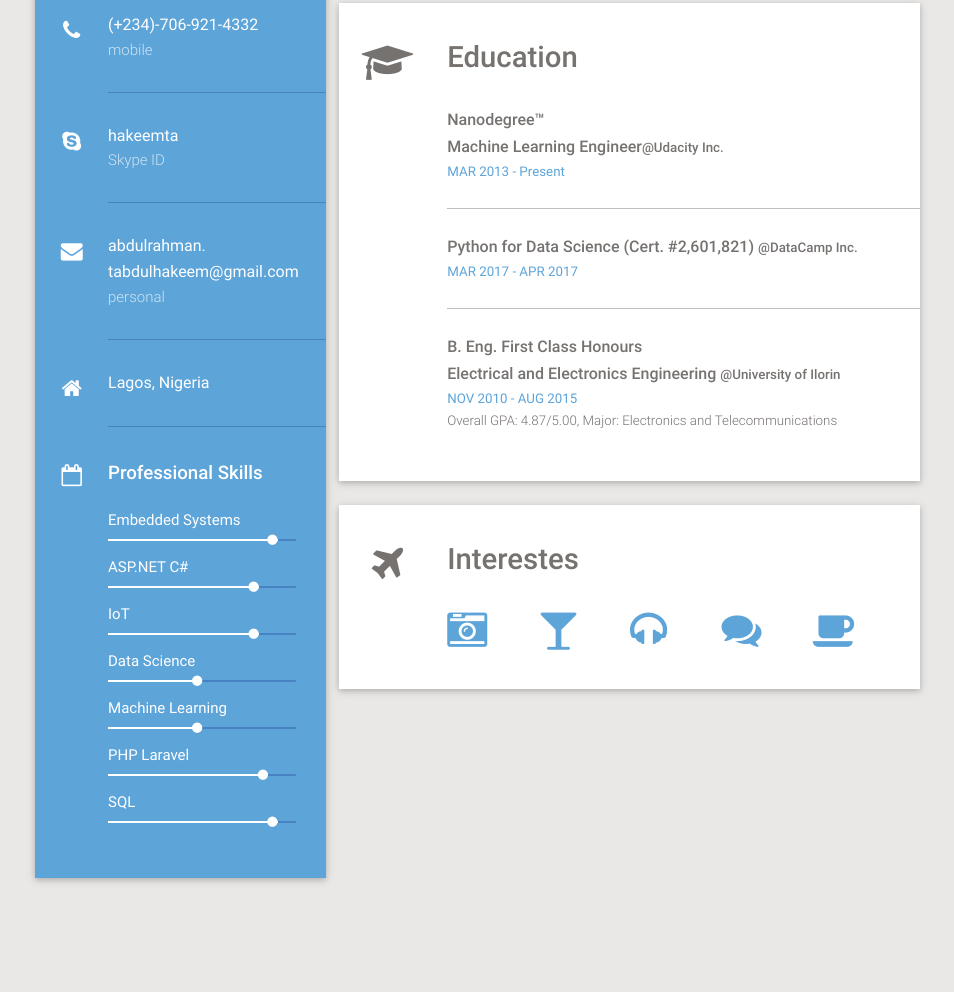
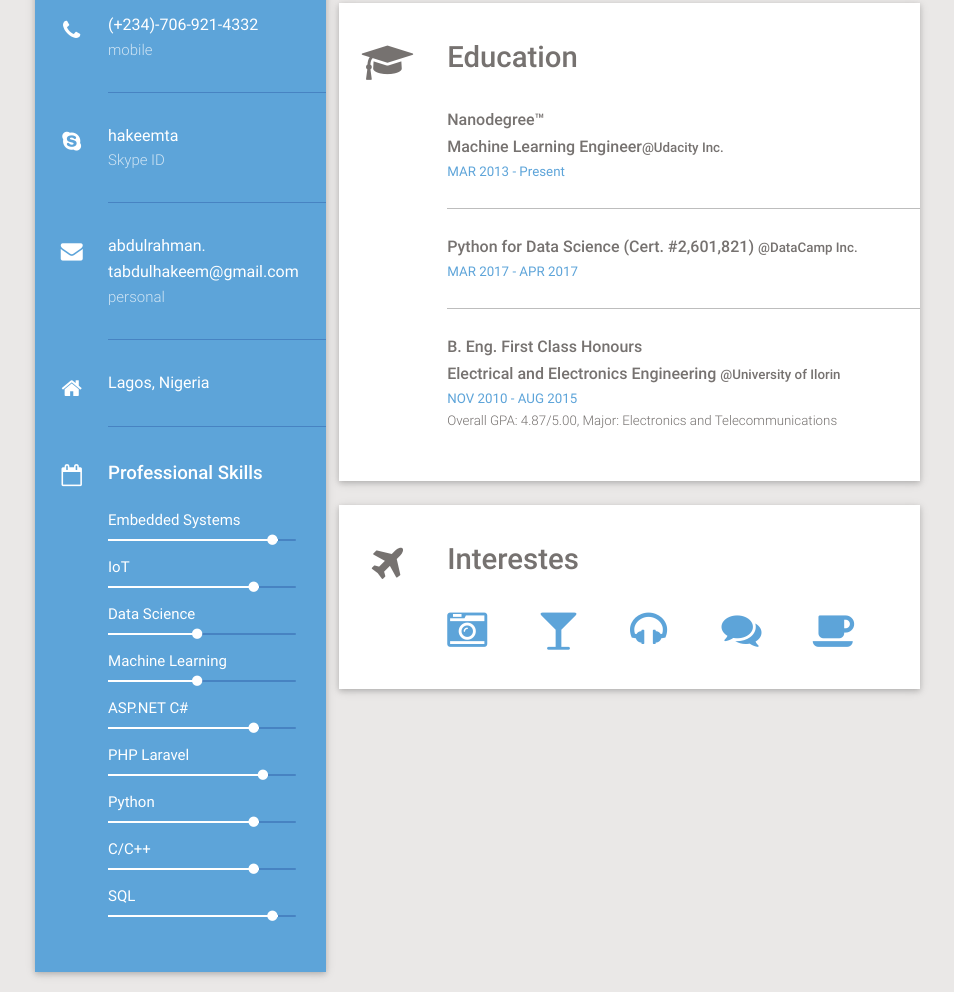
Before and after one commit to hakeemta/hakeemta.github.io, a plain HTML site: page index.html in a window 1280 px wide. Shown: the part 607-1599 px from the top of the page, without its empty margins (168-1122 px from the left). Before the commit the page ends 1505 px from the top, so only its background shows below. Drawn offline with Linux system fonts and the light colour scheme.

Commit message:
Added More Skills

```diff
--- a/index.html
+++ b/index.html
@@ -196,11 +196,6 @@
                                         <div class="determinate"> 90% </div>
                                     </div>
 
-                                    <span>ASP.NET C#</span>
-                                    <div class="progress">
-                                        <div class="determinate"> 80%</div>
-                                    </div>
-
                                     <span>IoT</span>
                                     <div class="progress">
                                         <div class="determinate">80%</div>
@@ -216,9 +211,24 @@
                                         <div class="determinate">50%</div>
                                     </div>
 
+                                    <span>ASP.NET C#</span>
+                                    <div class="progress">
+                                        <div class="determinate"> 80%</div>
+                                    </div>
+
                                     <span>PHP Laravel</span>
                                     <div class="progress">
                                         <div class="determinate">85%</div>
+                                    </div>
+
+                                    <span>Python</span>
+                                    <div class="progress">
+                                        <div class="determinate"> 80%</div>
+                                    </div>
+
+                                    <span>C/C++</span>
+                                    <div class="progress">
+                                        <div class="determinate"> 80%</div>
                                     </div>
 
                                     <span>SQL</span>
```
